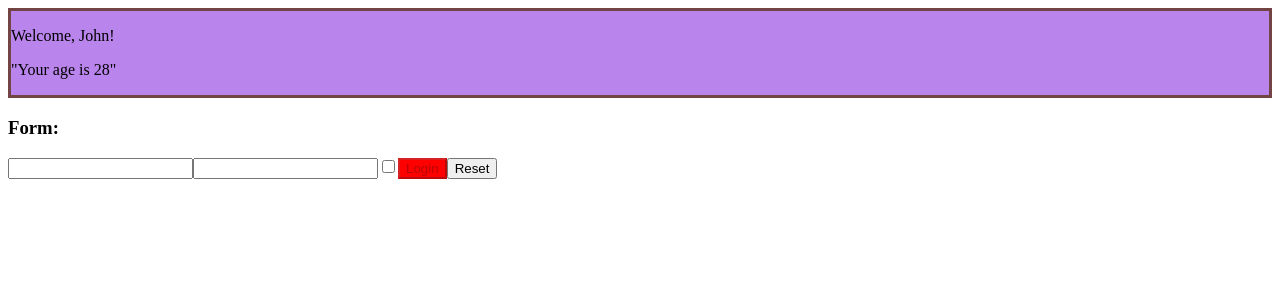
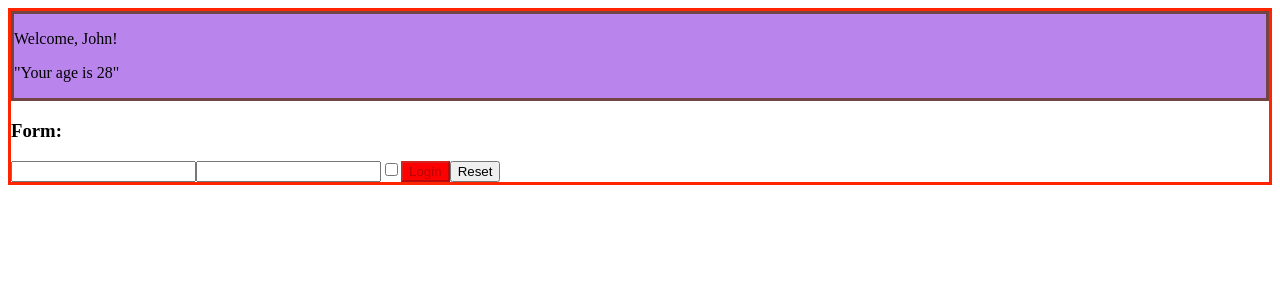
Before and after one commit to Meli357/REACT-exercises, a React (Create React App) app: page / in a window 1280 px wide. Shown: the top 300 px of the page. Built offline with nearby package versions, Linux system fonts and the light colour scheme.

Commit message:
add Container component

```diff
--- a/src/App.js
+++ b/src/App.js
@@ -8,11 +8,12 @@ import { InteractiveWelcome } from "./InteractiveWelcome";
 import { Login } from "./Login";
 import { UncontrolledLogin } from "./UncontrolledLogin";
 import { TodoList } from "./TodoList";
+import { Container } from "./Container";
 
 export class App extends React.Component{
     render(){
         return(
-            <div>
+            <Container>
                 {/* <Hello /> */}
                 <Welcome age={28} name={"John"}/>
                 {/* <Counter />
@@ -22,7 +23,7 @@ export class App extends React.Component{
                 <Login />
                 {/* <UncontrolledLogin />
                 <TodoList /> */}
-            </div>
+            </Container>
         )
     }
 }
--- /dev/null
+++ b/src/Container.js
@@ -0,0 +1,9 @@
+import React from "react";
+
+export class Container extends React.Component{
+    render(){
+        return(<div className="container">
+            <div>{this.props.children}</div>
+        </div>)
+    }
+}
--- a/src/index.css
+++ b/src/index.css
@@ -2,3 +2,8 @@
     background-color: rgb(186, 132, 237);
     border: 3px solid rgb(115, 68, 68);
 }
+
+.container{
+    background-color: #ffffff;
+    border: 3px solid #FF2500;
+}
```
